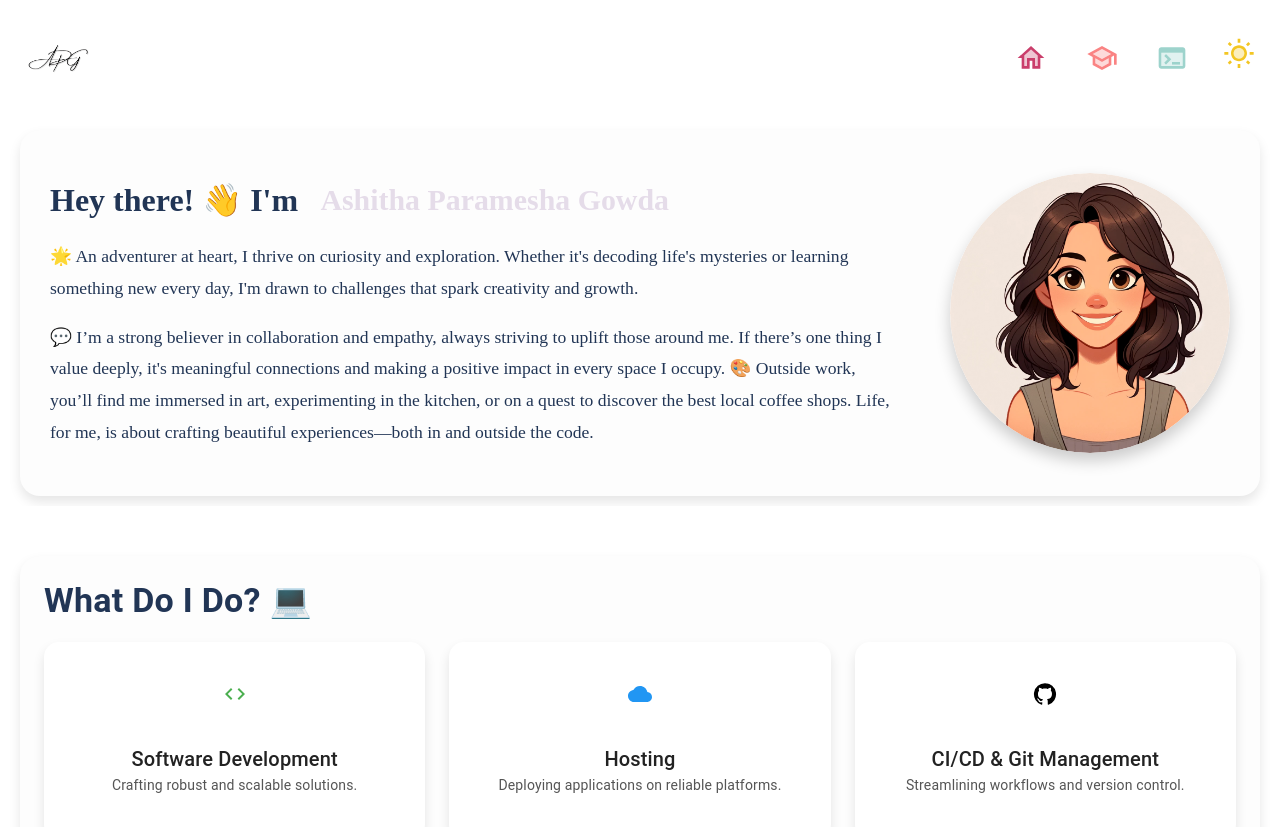
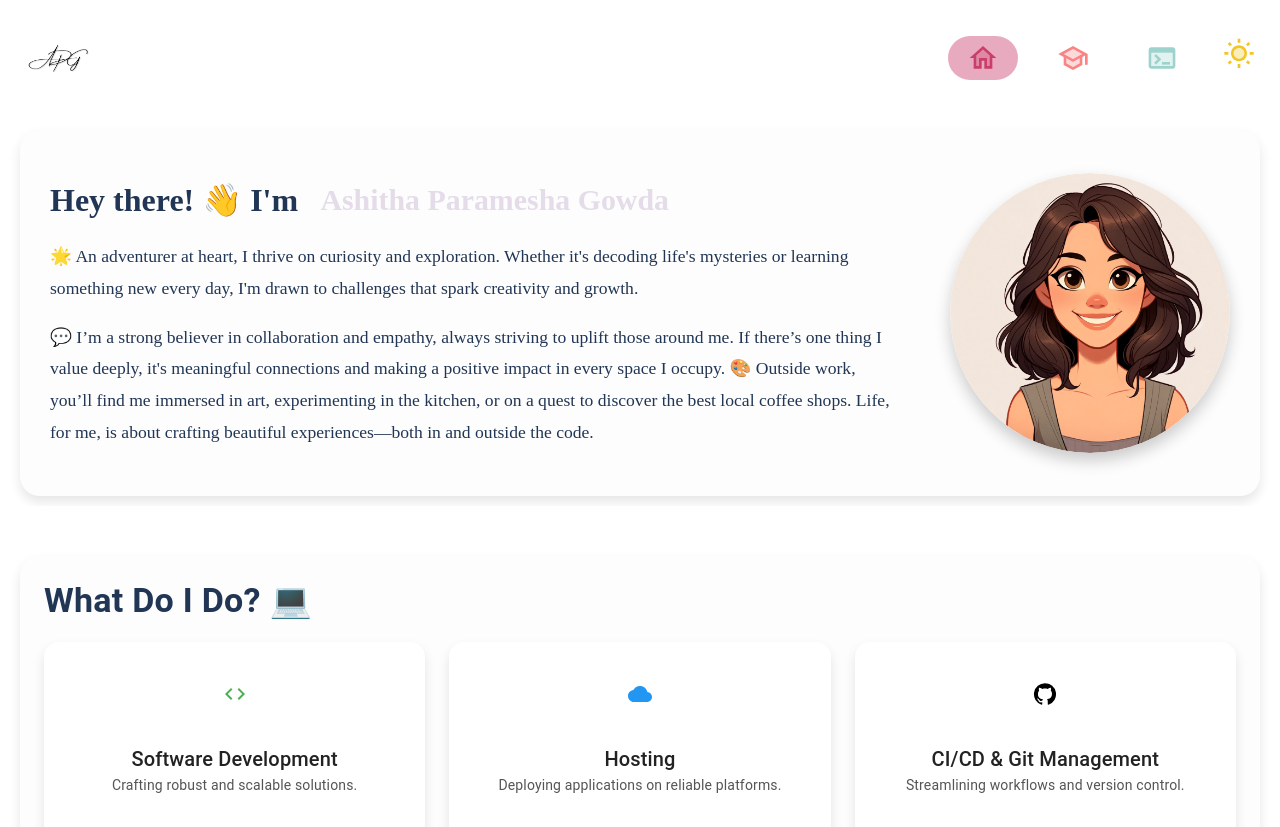
Before and after one commit to AshithaPGowda/portfolio, a Next.js app: page / in a window 1280 px wide. Shown: the top 827 px of the page. Built offline with nearby package versions, Linux system fonts and the light colour scheme.

Commit message:
added props to make the header more intuative

```diff
--- a/src/app/components/menuIcons.js
+++ b/src/app/components/menuIcons.js
@@ -14,32 +14,30 @@ const menuIcons = {
   "Contact Me": <ContactMail />,
 };
 
-const MenuItem = ({ text, index, theme }) => {
-  const Icon = menuIcons[text] || null; // Get the icon based on the text
-  const iconColor =
-    theme === "LIGHT"
-      ? COLOURS.MENU_COLOURS_LIGHT[index] || "#000"
-      : COLOURS.MENU_COLOURS_DARK[index] || "#FFF"; // Icon color based on theme
+const MenuItem = ({ text, index, isActive, theme, onClick }) => {
+  const Icon = menuIcons[text] || null;
+  const iconColor = COLOURS[`MENU_COLOURS_${theme}`][index];
 
   return (
-    <Tooltip title={text} placement="right"> {/* Tooltip displays the text */}
+    <Tooltip title={text} placement="bottom">
       <Box
         sx={{
           display: "flex",
           justifyContent: "center",
           alignItems: "center",
-          width: "4vw",
-          height: "4vh",
-          borderRadius: "50%",
+          width: "5.5vw",
+          height: "5.5vh",
+          borderRadius: "2vw",
           cursor: "pointer",
-          backgroundColor: "transparent",
+          backgroundColor: isActive ? `${iconColor}70` : "transparent", // Highlight when active
           "&:hover": {
-            backgroundColor: theme === "LIGHT" ? "rgba(0, 0, 0, 0.1)" : "rgba(255, 255, 255, 0.2)",
+            backgroundColor: `${iconColor}50`, // 50% opacity of the icon color on hover
           },
           transition: "background-color 0.3s ease",
         }}
+        onClick={onClick}
       >
-        {React.cloneElement(Icon, { style: { color: iconColor, fontSize: "2.5vw" } })} {/* Apply styles to the icon */}
+        {React.cloneElement(Icon, { style: { color: iconColor, fontSize: "2.5vw" } })}
       </Box>
     </Tooltip>
   );
```
